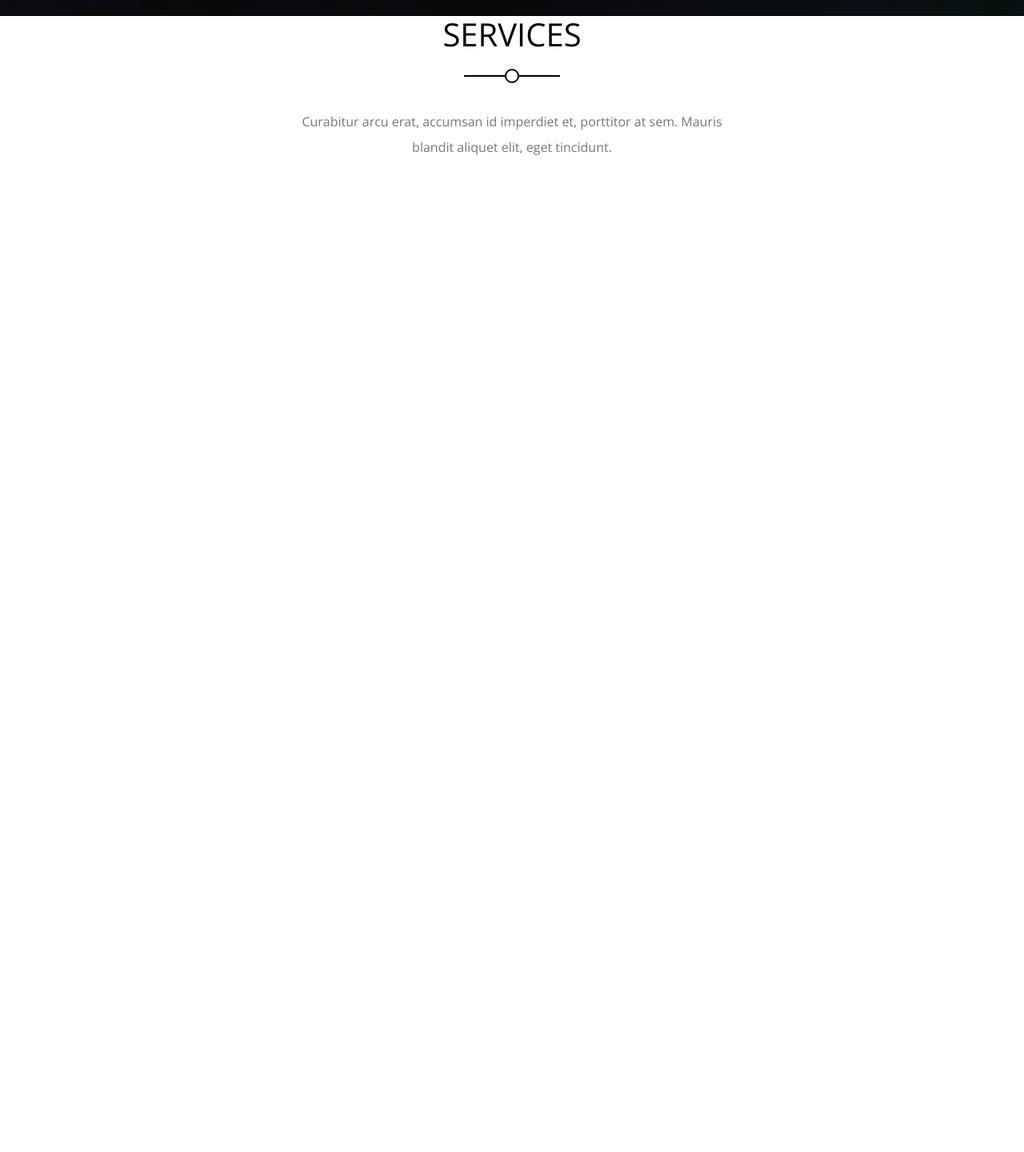
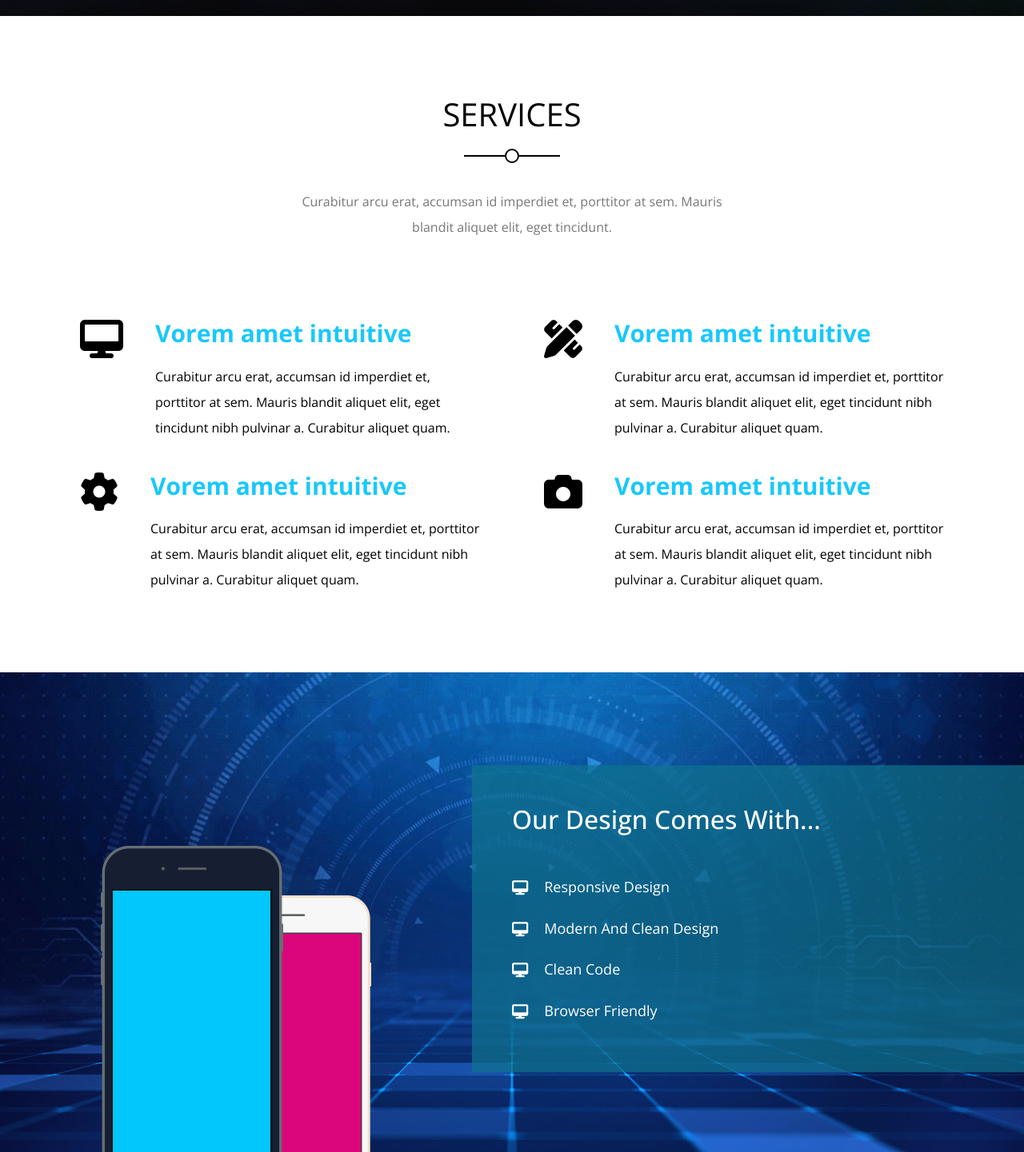
Before and after one commit to Alil0l/Kasper-Template-Two, a plain HTML site: page index.html in a window 1280 px wide. Shown: the part 780-2221 px from the top of the page at 80% size. Before the commit the page ends 1080 px from the top, so only its background shows below. Drawn offline with nearby package versions, Linux system fonts and the light colour scheme.

Commit message:
reached the design section and finished it

```diff
--- a/css/main.css
+++ b/css/main.css
@@ -1,7 +1,8 @@
 /* Start Global Variables */
 :root {
-  --main-color: aqua;
-  --transpaernt-color: rgb(15 116 143 / 70%);
+  --main-color: #19c8fa;
+  --transparent-color: rgb(15 116 143 / 70%);
+  --section-padding: 100px;
 }
 /* End Global Variables */
 
@@ -170,7 +171,7 @@ header nav .form i {
   transform: translatey(-50%);
   padding: 50px;
   width: 50%;
-  background-color: var(--transpaernt-color);
+  background-color: var(--transparent-color);
   color: white;
   display: flex;
   justify-content: flex-end;
@@ -250,9 +251,154 @@ header nav .form i {
 /*
  End of the Landing section
 */
+/*
+
+start service section
+
+*/
+.section-srv {
+  padding: var(--section-padding) 0;
+}
+.section-srv .container {
+  display: grid;
+  grid-template-columns: repeat(auto-fill, minmax(450px, 1fr));
+  gap: 20px;
+}
+.section-srv .container .srv-col {
+  display: flex;
+  padding: 0 30px;
+  flex-direction: column;
+  gap: 40px;
+}
+.srv-col .col {
+  display: flex;
+  gap: 40px;
+}
+@media (max-width: 767px) {
+  .section {
+    padding: var(--section-padding) 0px;
+  }
+  .section .container {
+    display: grid;
+    padding: 0;
+    grid-template-columns: 1fr;
+    gap: 20px;
+  }
+  .srv-col .col {
+    text-align: center;
+    display: flex;
+    flex-direction: column;
+    align-items: center;
+    gap: 40px;
+  }
+  .section .container .srv-col {
+    display: flex;
+    padding: 0 0px;
+    flex-direction: column;
+    gap: 40px;
+  }
+}
+.srv-col .col .text {
+  padding: 0 0 20px 20px 20px;
+}
+
+.srv-col .col h2 {
+  font-size: 30px;
+  font-weight: bold;
+  padding-bottom: 20px;
+  color: var(--main-color);
+}
+.srv-col .col p {
+  line-height: 2;
+  font-size: 16px;
+  font-weight: lighter;
+}
+/*
+
+
+end of service section
+
+
+*/
+/* start sub section  */
+.design {
+  padding: var(--section-padding) 0;
+  height: 600px;
+  background-image: url("../images/design-features.jpg");
+  background-size: cover;
+  position: relative;
+  display: flex;
+  align-items: center;
+  overflow: hidden;
+}
+.design .image {
+  text-align: center;
+  position: relative;
+  z-index: 2;
+  flex: 1;
+}
+.design .image img {
+  position: relative;
+  bottom: -150px;
+}
+.design .text {
+  position: relative;
+  z-index: 2;
+  flex: 1;
+  top: 50%;
+  right: 0;
+  transform: translatey(-50%);
+  padding: 50px;
+  width: 50%;
+  background-color: var(--transparent-color);
+  color: white;
+}
+
+.design .text h2 {
+  font-weight: 500;
+  font-size: 32px;
+  padding-bottom: 40px;
+}
+
+.design .text ul li {
+  font-size: 18px;
+  font-weight: lighter;
+  padding-top: 15px;
+  padding-bottom: 15px;
+}
+.design .text ul li::before {
+  font-family: "Font Awesome 5 Free";
+  content: "\f108";
+  font-weight: 900;
+  margin-right: 20px;
+  position: relative;
+  top: 1px;
+}
+@media (max-width: 768px) {
+  .design .image img {
+    display: none;
+  }
+  .design .text {
+    flex: auto;
+    width: 100%;
+  }
+}
+
+/* end sub section  */
 
 /*
+
+
+
+
  Start Componants
+
+
+
+
+
+
+
  */
 .main-heading {
   text-align: center;
--- a/index.html
+++ b/index.html
@@ -70,7 +70,7 @@
     </div>
     <!-- End the landing section -->
     <!-- Start of the Service Section  -->
-    <div class="section">
+    <div class="section-srv">
       <div class="main-heading">
         <h2>SERVICES</h2>
         <p>
@@ -78,7 +78,71 @@
           Mauris blandit aliquet elit, eget tincidunt.
         </p>
       </div>
+      <div class="container">
+        <div class="srv-col">
+          <div class="col">
+            <i class="fas fa-desktop fa-3x"></i>
+            <div class="text">
+              <h2>Vorem amet intuitive</h2>
+              <p>
+                Curabitur arcu erat, accumsan id imperdiet et, porttitor at sem.
+                Mauris blandit aliquet elit, eget tincidunt nibh pulvinar a.
+                Curabitur aliquet quam.
+              </p>
+            </div>
+          </div>
+          <div class="col">
+            <i class="fas fa-cog fa-3x"></i>
+            <div class="text">
+              <h2>Vorem amet intuitive</h2>
+              <p>
+                Curabitur arcu erat, accumsan id imperdiet et, porttitor at sem.
+                Mauris blandit aliquet elit, eget tincidunt nibh pulvinar a.
+                Curabitur aliquet quam.
+              </p>
+            </div>
+          </div>
+        </div>
+        <div class="srv-col">
+          <div class="col">
+            <i class="fas fa-pencil-ruler fa-3x"></i>
+            <div class="text">
+              <h2>Vorem amet intuitive</h2>
+              <p>
+                Curabitur arcu erat, accumsan id imperdiet et, porttitor at sem.
+                Mauris blandit aliquet elit, eget tincidunt nibh pulvinar a.
+                Curabitur aliquet quam.
+              </p>
+            </div>
+          </div>
+          <div class="col">
+            <i class="fas fa-camera fa-3x"></i>
+            <div class="text">
+              <h2>Vorem amet intuitive</h2>
+              <p>
+                Curabitur arcu erat, accumsan id imperdiet et, porttitor at sem.
+                Mauris blandit aliquet elit, eget tincidunt nibh pulvinar a.
+                Curabitur aliquet quam.
+              </p>
+            </div>
+          </div>
+        </div>
+      </div>
     </div>
     <!-- End of the Service Section  -->
+    <!-- start sub section one -->
+    <div class="design">
+      <div class="image"><img src="images/mobile.png" alt="Mobile" /></div>
+      <div class="text">
+        <h2>Our Design Comes With...</h2>
+        <ul>
+          <li>Responsive Design</li>
+          <li>Modern And Clean Design</li>
+          <li>Clean Code</li>
+          <li>Browser Friendly</li>
+        </ul>
+      </div>
+    </div>
+    <!-- end sub section one -->
   </body>
 </html>
```
